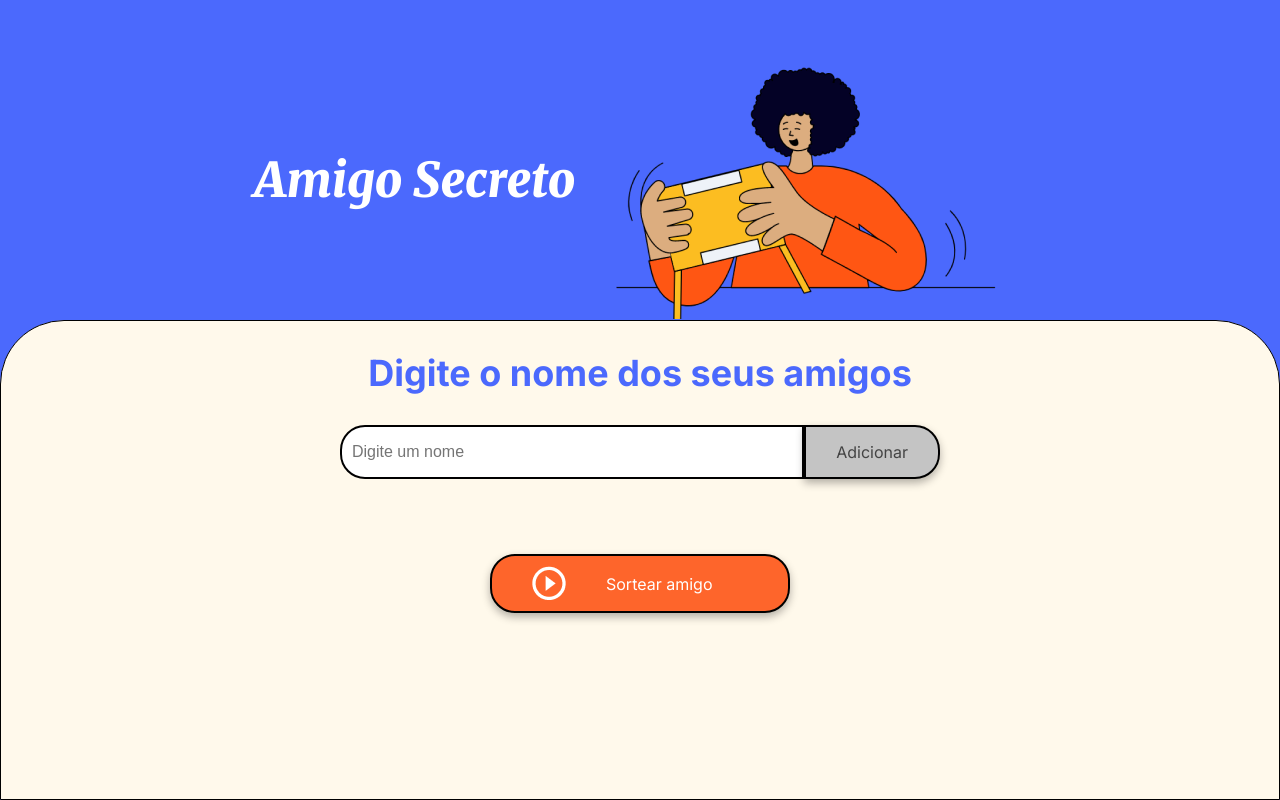
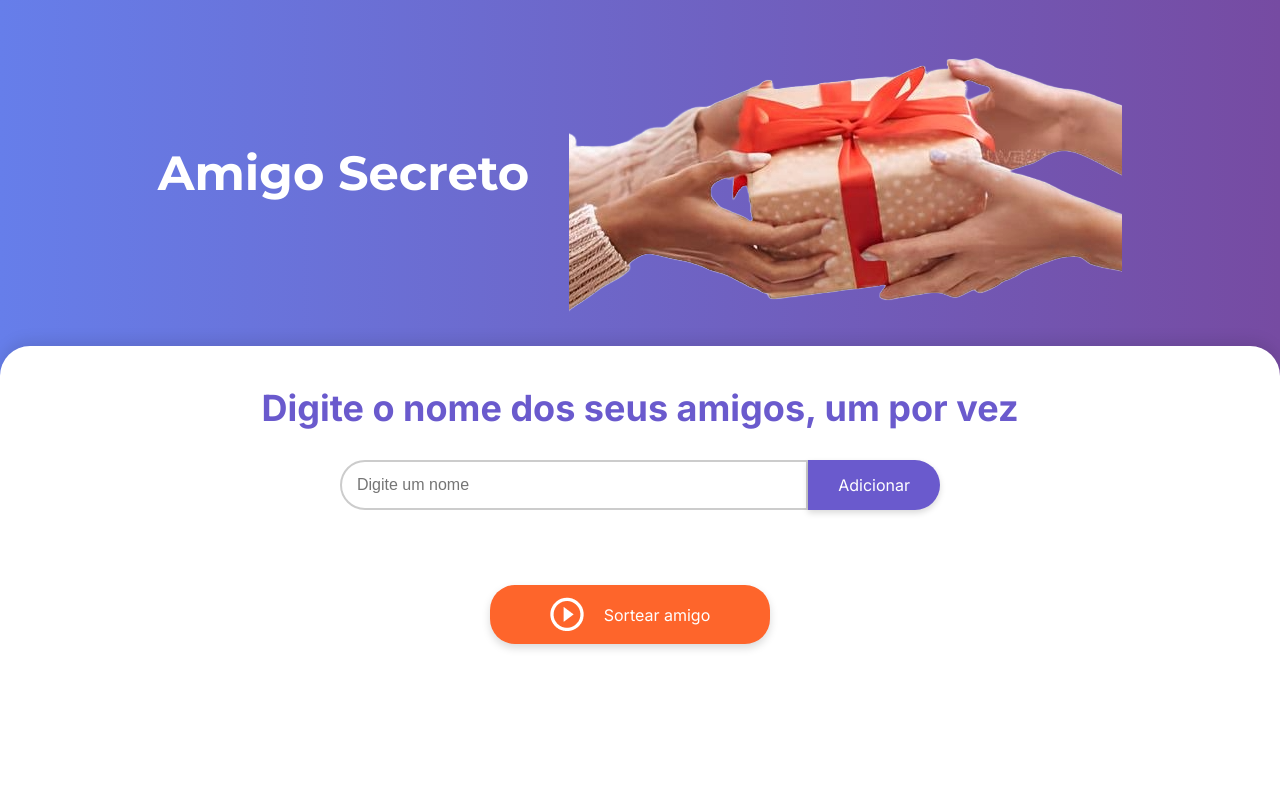
Before and after one commit to calil3000/Desafio-Amigo-Secreto, a plain HTML site: page index.html in a window 1280 px wide. Drawn offline with Linux system fonts and the light colour scheme.

Commit message:
Alterações de aparência em html e css

```diff
--- a/app.js
+++ b/app.js
@@ -1 +1,24 @@
-//O principal objetivo deste desafio é fortalecer suas habilidades em lógica de programação. Aqui você deverá desenvolver a lógica para resolver o problema.
+//Variáveis de Início://
+let nomesArray = [];
+
+//Função para adicionar os nomes ao array://
+function adicionarAmigo() {
+    let inputNome = document.getElementById('inputNome');
+    let nome = inputNome.value;
+
+    if (nome === "") {
+        alert('Por favor, insira um nome válido.');
+        return;
+    }
+
+    nomesArray.push(nome);
+    inputNome.value = "";
+    inputNome.focus();
+
+    let listaNomes = document.getElementById('listaNomes');
+    listaNomes.innerHTML = "";
+
+    for (let i = 0; i < nomesArray.length; i++) {
+        listaNomes.innerHTML += "<li>" + nomesArray[i] + "</li>";
+    }
+}
--- a/index.html
+++ b/index.html
@@ -4,6 +4,7 @@
     <meta charset="UTF-8">
     <meta name="viewport" content="width=device-width, initial-scale=1.0">
     <link rel="stylesheet" href="style.css">
+    <link rel="stylesheet" href="https://fonts.googleapis.com/css2?family=Montserrat:wght@400;700&display=swap">
     <link rel="preconnect" href="https://fonts.googleapis.com">
     <link rel="preconnect" href="https://fonts.gstatic.com" crossorigin>
     <link href="https://fonts.googleapis.com/css2?family=Inter:wght@100;400;700;900&family=Merriweather:ital,wght@0,300;0,400;0,700;0,900;1,300;1,400;1,700;1,900&display=swap" rel="stylesheet">
@@ -14,11 +15,11 @@
     <main class="main-content">
         <header class="header-banner">
             <h1 class="main-title">Amigo Secreto</h1>
-            <img src="assets/amigo-secreto.png" alt="Imagem representativa de amigo secreto">
+            <img src="assets/amigo-secreto_r.png" alt="Imagem representativa de amigo secreto">
         </header>
 
         <section class="input-section">
-            <h2 class="section-title">Digite o nome dos seus amigos</h2>
+            <h2 class="section-title">Digite o nome dos seus amigos, um por vez</h2>
             <div class="input-wrapper">
                 <input type="text" id="amigo" class="input-name" placeholder="Digite um nome">
                 <button class="button-add" onclick="adicionarAmigo()">Adicionar</button>
--- a/style.css
+++ b/style.css
@@ -1,10 +1,12 @@
 :root {
-    --color-primary: #4B69FD;
-    --color-secondary: #FFF9EB;
-    --color-tertiary: #C4C4C4;
+    --color-primary: #667eea;
+    --color-secondary: #764ba2;
+    --color-tertiary: #FFF9EB;
+    --color-add-button: #6a5acd;
     --color-button: #fe652b;
     --color-button-hover: #e55720;
     --color-text: #444444;
+    --color-text-2: #6a5acd;
     --color-white: #FFFFFF;
 }
 
@@ -17,7 +19,7 @@
 
 body {
     height: 100vh;
-    background-color: var(--color-primary);
+    background: linear-gradient(to right,#667eea,#764ba2);
     display: flex;
     justify-content: center;
     align-items: center;
@@ -34,38 +36,41 @@ body {
 .header-banner {
     flex: 40%;
     display: flex;
-    justify-content: center;
-    align-items: center;
-    padding: 40px 0 0;
+    justify-content: center; /* alinha horizontalmente */
+    align-items: center; /* alinha verticalmente */
+    padding: 5px; /* padding mais confortável */
+    gap: 20px; /* espaçamento mais consistente entre o textoe a imagem */
 }
 
 /* Seção de entrada */
 .input-section {
     flex: 60%;
-    background-color: var(--color-secondary);
-    border: 1px solid #000;
-    border-radius: 64px 64px 0 0;
+    background-color: var(--color-white);
+    border: none; /* remove a borda da caixa */
+    border-radius: 30px 30px 0 0; /* deixa os cantos da caixa mais suaves */
     display: flex;
     flex-direction: column;
     align-items: center;
-    padding: 20px;
+    padding: 30px; /* padding mais confortável */
     width: 100%;
+    box-shadow: 0 -5px 15px rgba(0,0,0,0.1); /* sombra suave */
 }
 
 /* Títulos */
 .main-title {
     font-size: 48px;
-    font-family: "Merriweather", serif;
-    font-weight: 900;
-    font-style: italic;
+    font-family: "Montserrat", "Inter", sans-serif;
+    font-weight: 700;
+    font-style: normal;
     color: var(--color-white);
+    margin-right: 20px; /* Adiciona espaço entre o texto e a imagem */
 }
 
 .section-title {
     font-family: "Inter", serif;
     font-size: 36px;
     font-weight: 700;
-    color: var(--color-primary);
+    color: var(--color-text-2);
     margin: 10px 0;
     text-align: center;
 }
@@ -81,10 +86,12 @@ body {
 
 .input-name {
     width: 100%;
-    padding: 10px;
-    border: 2px solid #000;
+    padding: 10px 15px;
+    border: 2px solid #ccc;
     border-radius: 25px 0 0 25px;
     font-size: 16px;
+    transition: border-color 0.3s, box-shadow 0.3s;
+    outline: none;
 }
 
 .button-container {
@@ -109,20 +116,26 @@ button {
     padding: 15px 30px;
     font-family: "Inter", sans-serif;
     font-size: 16px;
-    border: 2px solid #000;
+    border: none;
     border-radius: 25px;
-    box-shadow: 0 4px 8px rgba(0, 0, 0, 0.3);
+    box-shadow: 0 4px 8px rgba(0, 0, 0, 0.15);
     cursor: pointer;
+    transition: transform 0.2s ease, box-shadow 0.2s ease;
 }
 
 .button-add {
-    background-color: var(--color-tertiary);
-    color: var(--color-text);
+    background-color: var(--color-add-button);
+    color: var(--color-white);
+    border: none;
     border-radius: 0 25px 25px 0;
+    box-shadow: 0 3px 6px rgba(0,0,0,0.15);
+    transition: background-color 0.3s, transform 0.2s, box-shadow 0.2s;
 }
 
 .button-add:hover {
-    background-color: #a1a1a1;
+    background-color: #5948b1; /* Slightly darker gray */
+    transform: translateY(-2px);
+    box-shadow: 0 5px 10px rgba(0,0,0,0.2);
 }
 
 /* Listas */
@@ -146,17 +159,26 @@ ul {
 .button-draw {
     display: flex;
     align-items: center;
+    justify-content: center;
     width: 100%;
-    padding: 10px 40px;
+    max-width: 280px;
+    padding: 12px 20px;
     color: var(--color-white);
     background-color: var(--color-button);
+    border: none;
+    border-radius: 25px;
     font-size: 16px;
+    cursor: pointer;
+    box-shadow: 0 4px 8px rgba(0,0,0,0.15);
+    transition: background-color 0.3s, transform 0.2s, box-shadow 0.2s;
 }
 
 .button-draw img {
-    margin-right: 40px;
+    margin-right: 20px;
 }
 
 .button-draw:hover {
-    background-color: var(--color-button-hover);
+    background-color: var(--color-button-hover); /* Slightly darker orange */
+    transform: translateY(-2px);
+    box-shadow: 0 6px 12px rgba(0,0,0,0.2);
 }
```
Also changed, not shown: assets/amigo-secreto_r.png (added), 2 other files.
